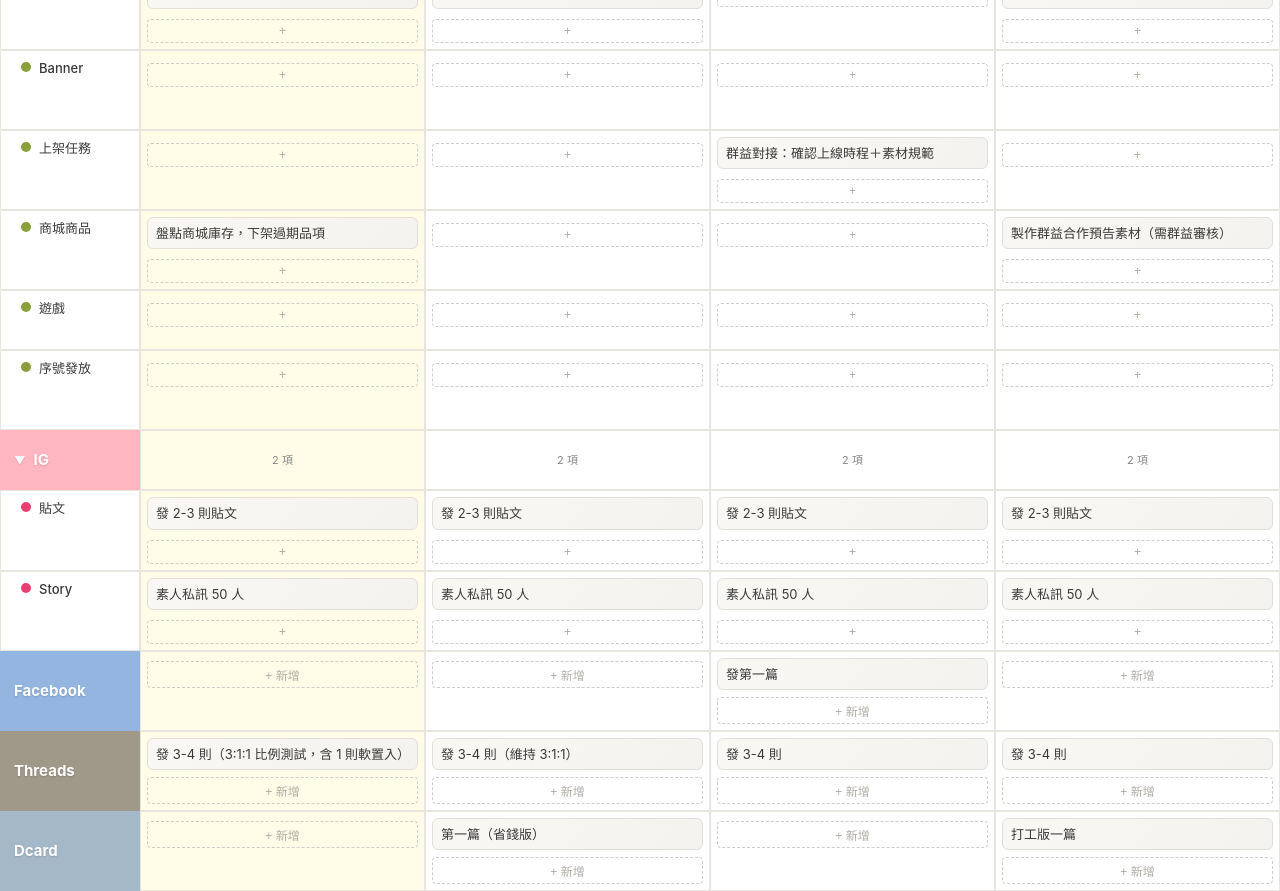
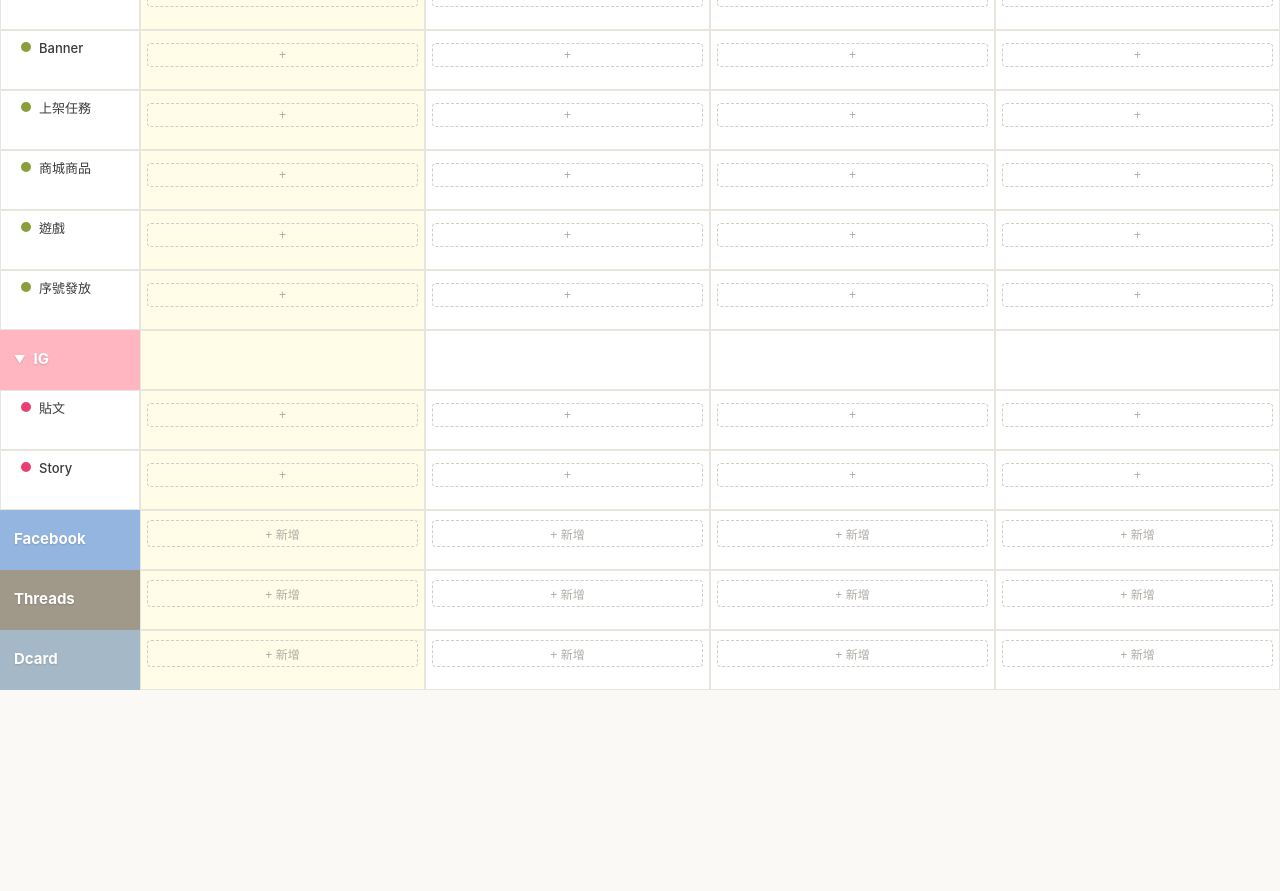
Before and after one commit to ritayen123/buzzer-planner, a Next.js app: page / in a window 1280 px wide. Shown: the part 320-1211 px from the top of the page. After the commit the page ends 1010 px from the top, so only its background shows below. Built offline with nearby package versions, Linux system fonts and the light colour scheme.

Commit message:
fix: 清空預設待辦事項

```diff
--- a/app/page.js
+++ b/app/page.js
@@ -53,82 +53,7 @@ function getCurrentWeek() {
 }
 
 function getDefaultTasks() {
-  const t = (week, channel, title) => ({ id: generateId() + Math.random().toString(36).slice(2,4), week, channel, title, completed: false });
-  return [
-    // W1
-    t(1, 'app-shop', '盤點商城庫存，下架過期品項'),
-    t(1, 'app-push', '跟開發確認推播提醒機制時程'),
-    t(1, 'ig-post', '發 2-3 則貼文'),
-    t(1, 'ig-story', '素人私訊 50 人'),
-    t(1, 'threads', '發 3-4 則（3:1:1 比例測試，含 1 則軟置入）'),
-    // W2
-    t(2, 'ig-post', '發 2-3 則貼文'),
-    t(2, 'ig-story', '素人私訊 50 人'),
-    t(2, 'threads', '發 3-4 則（維持 3:1:1）'),
-    t(2, 'dcard', '第一篇（省錢版）'),
-    t(2, 'app-push', '持續追推播開發進度'),
-    // W3
-    t(3, 'ig-post', '發 2-3 則貼文'),
-    t(3, 'ig-story', '素人私訊 50 人'),
-    t(3, 'threads', '發 3-4 則'),
-    t(3, 'facebook', '發第一篇'),
-    t(3, 'app-task', '群益對接：確認上線時程＋素材規範'),
-    // W4
-    t(4, 'ig-post', '發 2-3 則貼文'),
-    t(4, 'ig-story', '素人私訊 50 人'),
-    t(4, 'threads', '發 3-4 則'),
-    t(4, 'dcard', '打工版一篇'),
-    t(4, 'app-shop', '製作群益合作預告素材（需群益審核）'),
-    t(4, 'app-push', '推薦機制推播通知活躍用戶'),
-    // W5
-    t(5, 'ig-post', '發 2-3 則貼文'),
-    t(5, 'ig-story', '素人私訊 50 人'),
-    t(5, 'threads', '發 3-4 則'),
-    t(5, 'facebook', '發一篇'),
-    t(5, 'app-task', '內部測試群益任務＋公益學堂＋遊戲流程'),
-    t(5, 'app-banner', '準備群益上線 Banner'),
-    // W6 群益上線週
-    t(6, 'ig-post', '5/12 預告 + 5/15 上線公告'),
-    t(6, 'ig-story', '素人私訊 50 人（加入群益背書）'),
-    t(6, 'threads', '5/12 預告 + 2 則群益 + 1 聊天 + 1 導流'),
-    t(6, 'facebook', '5/12 預告'),
-    t(6, 'app-push', '5/15 推播全會員：群益任務上線'),
-    t(6, 'app-banner', '群益任務首頁 Banner 上架'),
-    t(6, 'app-task', '群益任務正式上線'),
-    t(6, 'app-code', '群益相關序號發放'),
-    // W7
-    t(7, 'ig-post', '發 2-3 則 + 轉發素人 UGC'),
-    t(7, 'ig-story', '素人私訊 50 人 + 挑 10-15 位發限動'),
-    t(7, 'threads', '3:1:1 軟置入用群益任務當素材'),
-    t(7, 'dcard', '分享做群益任務的體驗'),
-    // W8
-    t(8, 'ig-post', '發 2-3 則貼文'),
-    t(8, 'ig-story', '素人私訊 50 人'),
-    t(8, 'threads', '發 3-4 則（3:1:1）'),
-    t(8, 'facebook', '發一篇'),
-    // W9
-    t(9, 'ig-post', '依數據調整內容方向'),
-    t(9, 'ig-story', '依數據調整私訊量（50 或 80 人）'),
-    t(9, 'threads', '依數據決定頻率'),
-    t(9, 'dcard', '發一篇'),
-    t(9, 'app-push', '推薦加碼活動推播'),
-    // W10
-    t(10, 'ig-post', '發 2-3 則貼文'),
-    t(10, 'ig-story', '持續素人私訊'),
-    t(10, 'threads', '依調整策略執行'),
-    t(10, 'facebook', '發一篇'),
-    t(10, 'app-push', '沉睡喚醒推播（7天未開App）'),
-    // W11
-    t(11, 'ig-post', '發 2-3 則貼文'),
-    t(11, 'ig-story', '持續素人私訊'),
-    t(11, 'threads', '依調整策略執行'),
-    t(11, 'dcard', '發一篇'),
-    // W12
-    t(12, 'ig-post', '發 2-3 則貼文'),
-    t(12, 'ig-story', '持續素人私訊'),
-    t(12, 'threads', '依調整策略執行'),
-    t(12, 'facebook', '發一篇'),
-  ];
+  return [];
 }
 
 export default function Home() {
```
